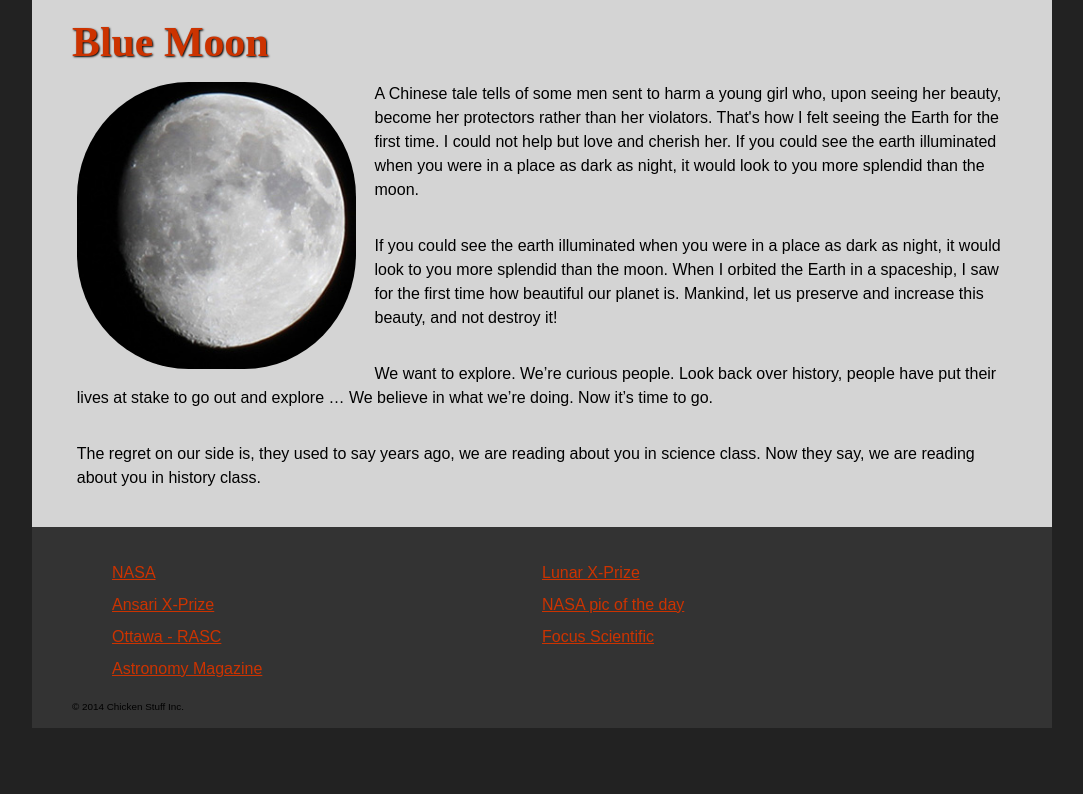
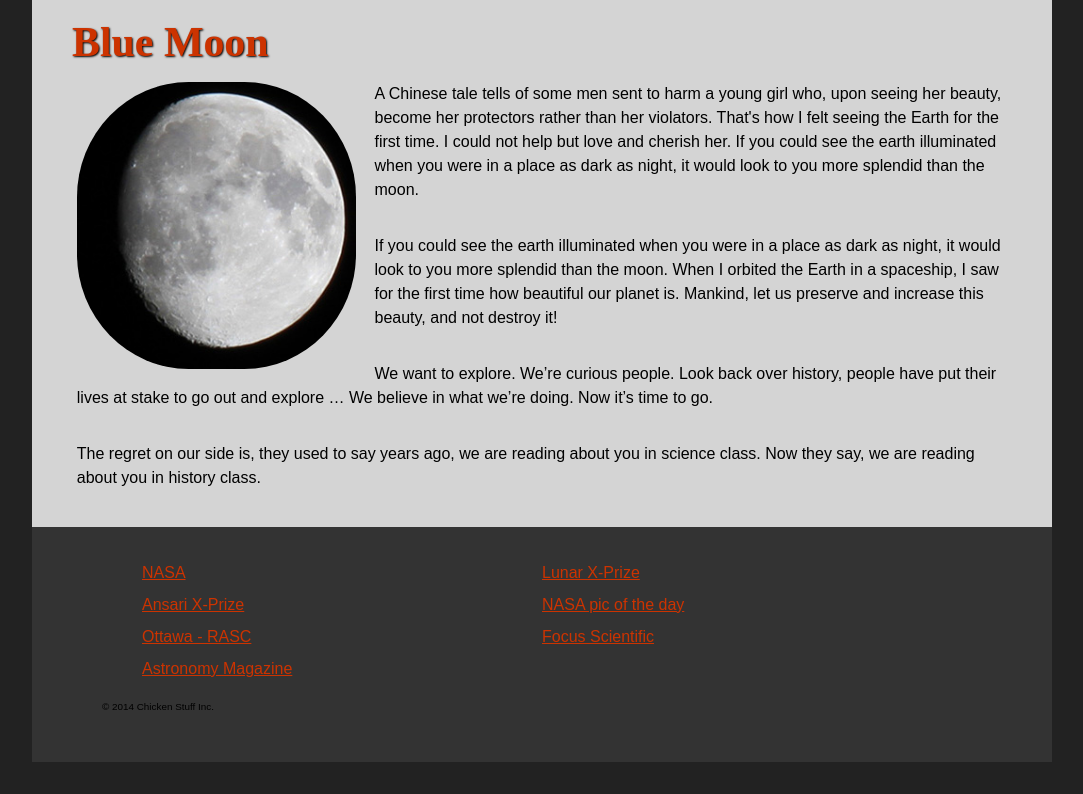
Before and after one commit to carp0052/moon-assignment, a plain HTML site: page index.html in a window 1280 px wide. Shown: the part 758-1552 px from the top of the page, without its empty margins (98-1181 px from the left). Before the commit the page ends 1518 px from the top, so only its background shows below. Drawn offline with Linux system fonts and the light colour scheme; a web font is replaced by a local one.

Commit message:
commit to master

```diff
--- a/css/moon.css
+++ b/css/moon.css
@@ -67,6 +67,7 @@ img{
 }
 ul{
 	list-style-type: none;
+	padding: 0 80px;
 }
 a:link, a:visited{
 	transition: all 0.3s linear;
@@ -98,7 +99,7 @@ a:hover, a:active, a:focus{
 }
 .footer{
 	background-color: #333333;
-	width: 100%;
+	padding: 30px;
 }
 
 /***********************************
@@ -156,10 +157,6 @@ a:hover, a:active, a:focus{
 	margin-bottom: 10px;
 }
 
-.footer ul{
-	padding: 30px 80px;
-}
-
 .footer p{
     padding: 1rem;
 	margin: 0.3rem 1.5rem;
```
